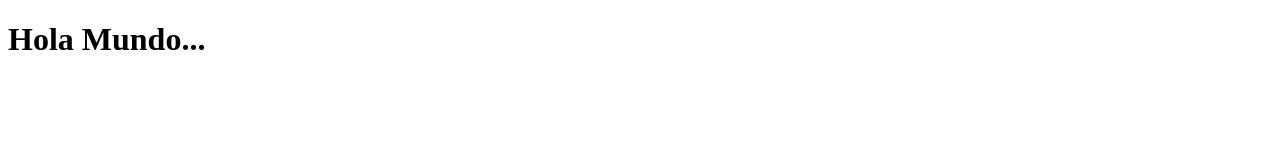
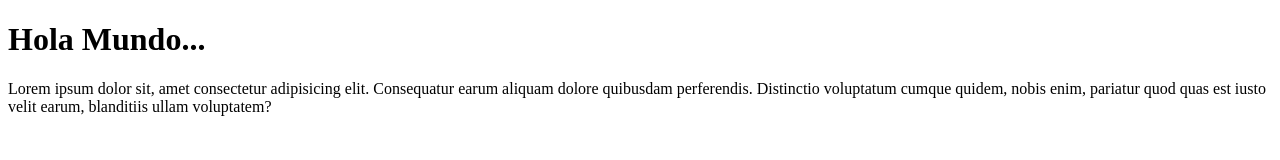
Before and after one commit to adso2024uraba-byte/prueba01, a plain HTML site: page index.html in a window 1280 px wide. Drawn offline with Linux system fonts and the light colour scheme.

Commit message:
Modificado el archivo index.html  se agregó un párrafo

```diff
--- a/index.html
+++ b/index.html
@@ -7,5 +7,6 @@
 </head>
 <body>
     <h1>Hola Mundo...</h1>
+    <p>Lorem ipsum dolor sit, amet consectetur adipisicing elit. Consequatur earum aliquam dolore quibusdam perferendis. Distinctio voluptatum cumque quidem, nobis enim, pariatur quod quas est iusto velit earum, blanditiis ullam voluptatem?</p>
 </body>
 </html>
```
